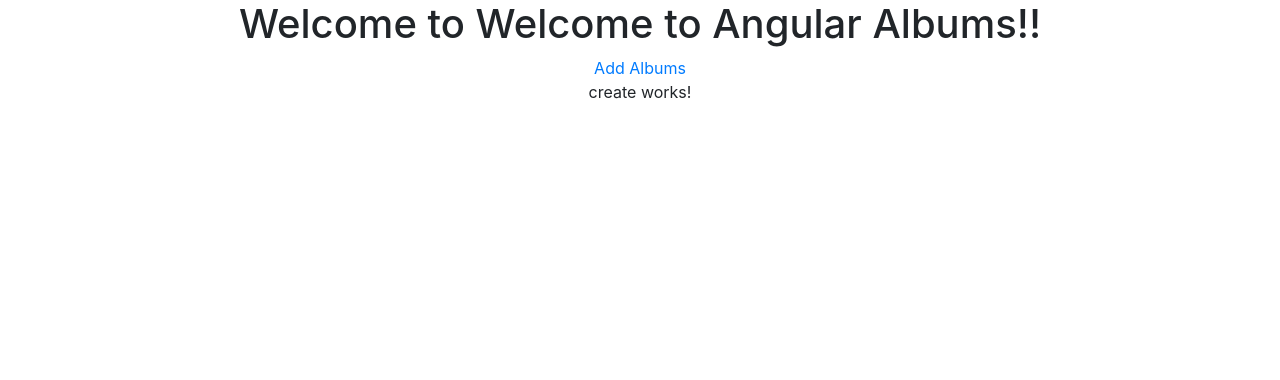
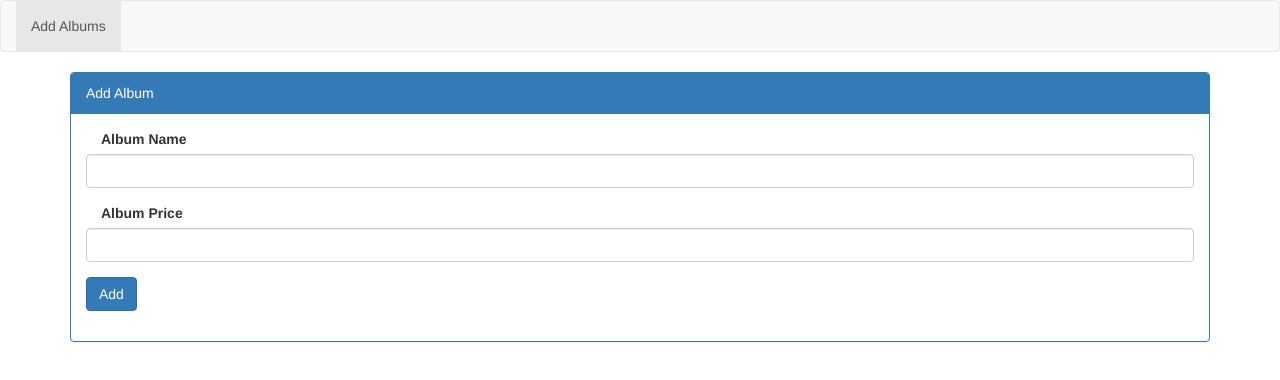
Before and after one commit to daveerwin1/angular-albums, an Angular app: page /create in a window 1280 px wide. Shown: the top 380 px of the page. Built offline with nearby package versions, Linux system fonts and the light colour scheme.

Commit message:
Added: bootstrap 3, create form

```diff
--- a/angular.json
+++ b/angular.json
@@ -28,7 +28,7 @@
             ],
             "styles": [
               "src/styles.scss",
-              "node_modules/bootstrap/dist/css/bootstrap.min.css"
+              "./node_modules/bootstrap/dist/css/bootstrap.min.css"
             ],
             "scripts": []
           },
--- a/package.json
+++ b/package.json
@@ -20,7 +20,7 @@
     "@angular/platform-browser": "~7.0.0",
     "@angular/platform-browser-dynamic": "~7.0.0",
     "@angular/router": "~7.0.0",
-    "bootstrap": "^4.1.3",
+    "bootstrap": "^3.3.7",
     "core-js": "^2.5.4",
     "rxjs": "~6.3.3",
     "zone.js": "~0.8.26"
--- a/src/app/app.component.html
+++ b/src/app/app.component.html
@@ -1,9 +1,15 @@
-<div style="text-align:center">
-  <h1>
-    Welcome to {{title}}!!
-  </h1>
-  <nav>
-    <a routerLink="create" routerLinkActive="active">Add Albums</a>
-  </nav>
+<nav class="navbar navbar-default">
+  <div class="container-fluid">
+    <ul class="nav navbar-nav">
+      <li class="active">
+        <a routerLink="create" routerLinkActive="active">
+          Add Albums
+        </a>
+      </li>
+    </ul>
+  </div>
+</nav>
+
+<div class="container">
   <router-outlet></router-outlet>
 </div>
--- a/src/app/app.component.scss
+++ b/src/app/app.component.scss
@@ -0,0 +1,4 @@
+body {
+  -webkit-font-smoothing: antialiased;
+	-moz-osx-font-smoothing: grayscale;
+}
--- a/src/app/app.module.ts
+++ b/src/app/app.module.ts
@@ -6,6 +6,8 @@ import { AppComponent } from './app.component';
 import { IndexComponent } from './index/index.component';
 import { CreateComponent } from './create/create.component';
 import { EditComponent } from './edit/edit.component';
+
+import {HttpClientModule} from '@angular/common/http';
 
 @NgModule({
   declarations: [
@@ -16,7 +18,8 @@ import { EditComponent } from './edit/edit.component';
   ],
   imports: [
     BrowserModule,
-    AppRoutingModule
+    AppRoutingModule,
+    HttpClientModule
   ],
   providers: [],
   bootstrap: [AppComponent]
--- a/src/app/create/create.component.html
+++ b/src/app/create/create.component.html
@@ -1,3 +1,20 @@
-<p>
-  create works!
-</p>
+<div class="panel panel-primary">
+    <div class="panel-heading">
+      {{ title }}
+    </div>
+    <div class="panel-body">
+      <form>
+        <div class="form-group">
+          <label class="col-md-4">Album Name</label>
+          <input type="text" class="form-control" name="album_name"/>
+        </div>
+        <div class="form-group">
+          <label class="col-md-4">Album Price</label>
+          <input type="text" class="form-control" name="album_price"/>
+          </div>
+          <div class="form-group">
+            <button type="submit" class="btn btn-primary">Add</button>
+          </div>
+      </form>
+    </div>
+  </div>
--- a/src/app/create/create.component.ts
+++ b/src/app/create/create.component.ts
@@ -7,6 +7,8 @@ import { Component, OnInit } from '@angular/core';
 })
 export class CreateComponent implements OnInit {
 
+  title = 'Add Album';
+
   constructor() { }
 
   ngOnInit() {
--- a/src/styles.scss
+++ b/src/styles.scss
@@ -1 +1,3 @@
 /* You can add global styles to this file, and also import other style files */
+
+@import './app/app.component';
```
Also changed, not shown: 1 other file (tests, documents, lock files or other folders).
